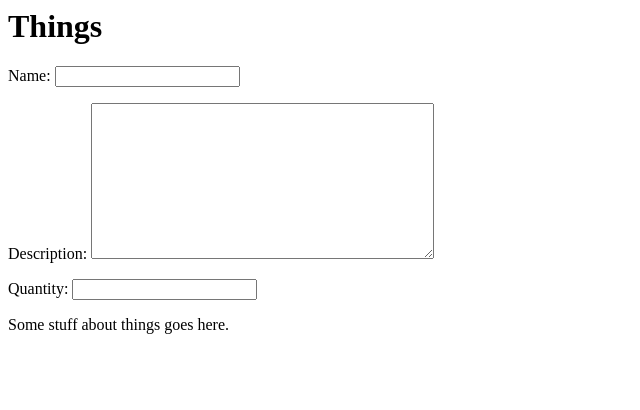
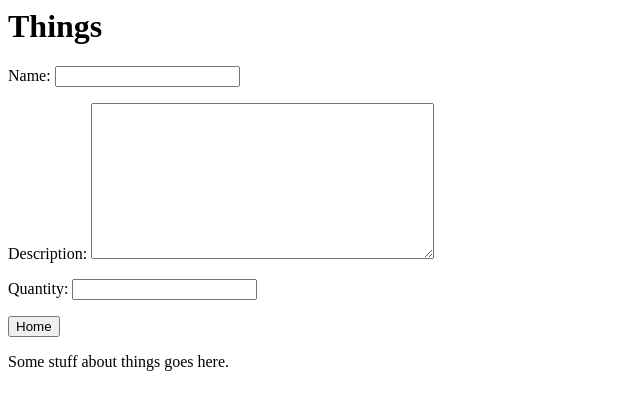
Before and after one commit to KCL-SEG/things-2-Adil-Kassam, a Django app: page / in a window 1280 px wide. Shown: the top 410 px of the page, without its empty margins (0-640 px from the left). Run offline with Django 3.2, Linux system fonts and the light colour scheme.

Commit message:
4th commit

```diff
--- a/things/templates/home.html
+++ b/things/templates/home.html
@@ -9,7 +9,7 @@
   <form action="{% url 'home' %}" method="post">
     {% csrf_token %}
     {{ form.as_p }}
-
+  <input type="submit" value="Home">
   </form>
   <p>Some stuff about things goes here.</p>
 </body>
```
